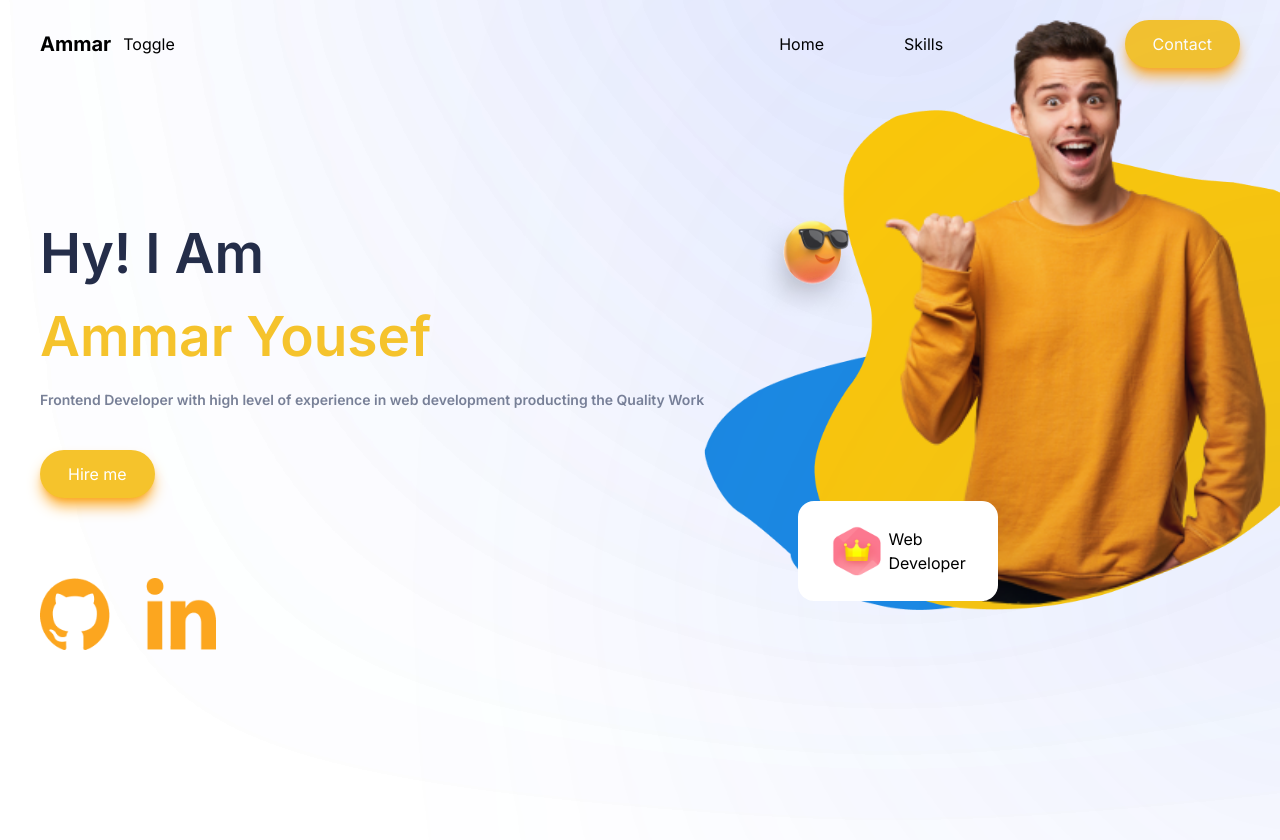
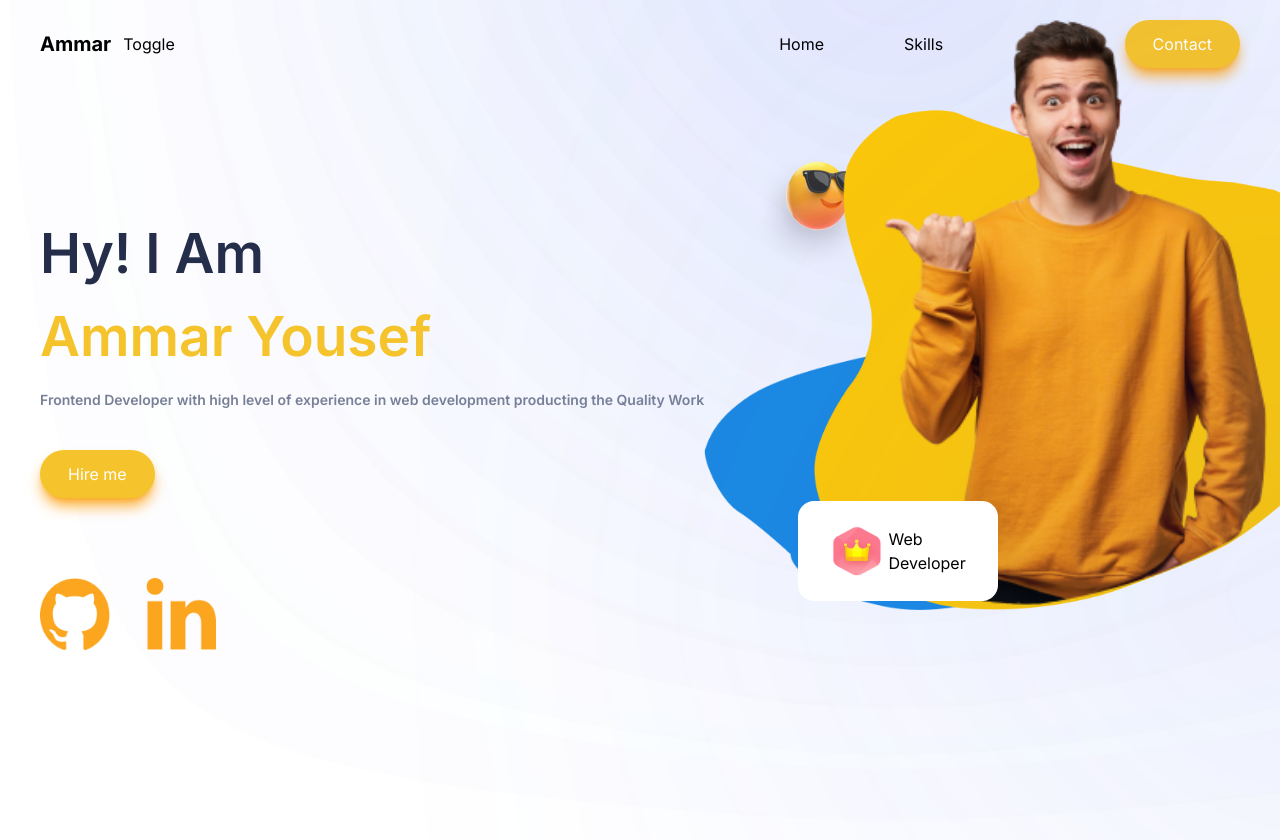
Before and after one commit to ammaryousef1/Portfolio, a Next.js app: page / in a window 1280 px wide. Shown: the top 840 px of the page. Built offline with nearby package versions, Linux system fonts and the light colour scheme.

Commit message:
Update Commit

```diff
--- a/app/Component/Intro/Intro.js
+++ b/app/Component/Intro/Intro.js
@@ -7,7 +7,7 @@
 import Image from 'next/image'
 import FloatingDiv from './FloatingDiv'
 import Github from '../../assets/image/github.png'
-import Linkedin from '../../assets/image/Linkedin.png'
+import Linkedin from '../../assets/image/linkedin.png'
 import crown from '../../assets/image/crown.png'
 import { motion } from 'framer-motion'
 const Intro = () => {
@@ -32,9 +32,8 @@
         <motion.div
           animate={{ x:50}}
           transition={{type: 'tween'  ,duration: 1}}
-          style={{top:'-4%' , right: '50%'}}
         >
-        <Image  className='w-[110px] h-[110px]' src={glassesimoji} alt='' />
+        <Image  className='w-[120px] h-[120px] relative bottom-[60px]' src={glassesimoji} alt='' />
         </motion.div>
         <div className='absolute'>
         <Image className='relative top-20px w-[700px]' src={Vector1} alt='' />
```
